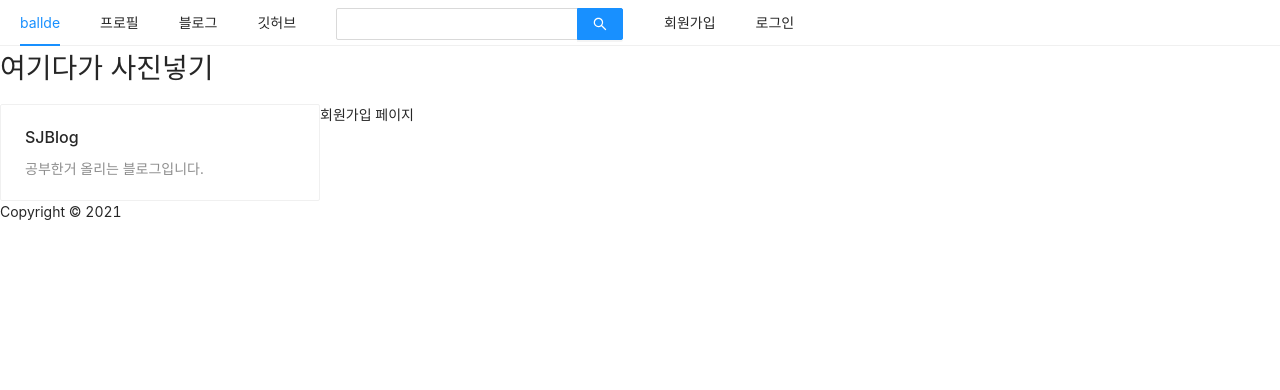
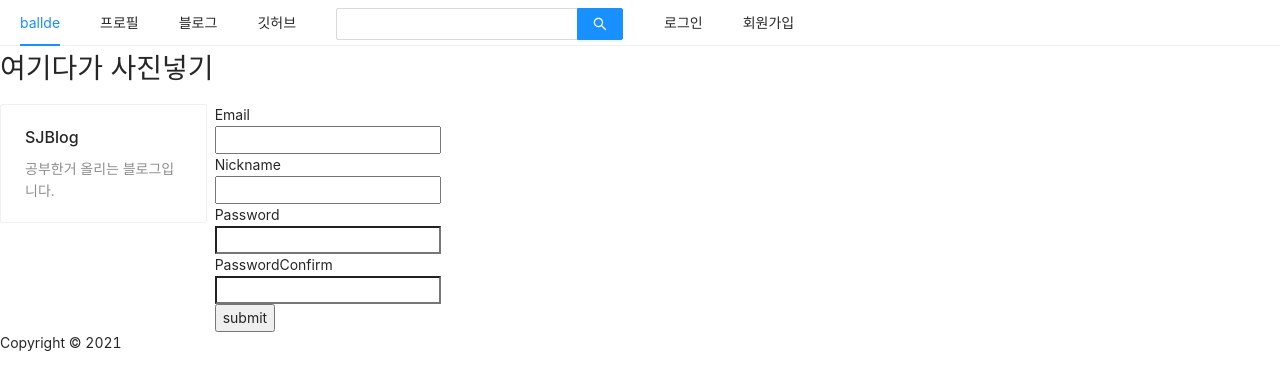
Before and after one commit to YuSunjo/Myblog, a Next.js app in the folder front/: page /signup in a window 1280 px wide. Shown: the top 390 px of the page. Built offline with nearby package versions, Linux system fonts and the light colour scheme.

Commit message:
loginForm, signup Form

```diff
--- a/front/components/AppLayout.js
+++ b/front/components/AppLayout.js
@@ -1,7 +1,7 @@
-import React from 'react';
+import React, { useState } from 'react';
 import PropTypes from 'prop-types';
 import Link from 'next/link';
-import { Menu, Row, Col, Input } from 'antd';
+import { Menu, Row, Col, Input, Button } from 'antd';
 import styled from '@emotion/styled';
 import Produce from './Produce';
 
@@ -9,10 +9,11 @@ const SearchInput = styled(Input.Search)`
     vertical-align: middle;
 `;
 const Pageheader = styled.div`
-    background-img: url('../assets/image/background.jpg');
+
 `;
 
 const AppLayout = ({ children }) => {
+    const [isLoggedIn, setIsLoggedIn] = useState(false);
     const thisYear = () => {
         const year = new Date().getFullYear();
         return year;
@@ -26,31 +27,39 @@ const AppLayout = ({ children }) => {
                     <Link href="/profile"><a>프로필</a></Link>
                 </Menu.Item>
                 <Menu.Item>
-                    <Link href="#"><a>블로그</a></Link>
+                    <Link href="/blog"><a>블로그</a></Link>
                 </Menu.Item>
                 <Menu.Item>
-                    <Link href="#"><a>깃허브</a></Link>
+                    <a href="https://github.com/YuSunjo" target="_blank" rel="noreferrer noopener">깃허브</a>
                 </Menu.Item>
                 <Menu.Item>
                     <SearchInput enterButton />
                 </Menu.Item>
-                <Menu.Item>
-                    <Link href="/signup"><a>회원가입</a></Link>
-                </Menu.Item>
-                <Menu.Item>
-                    <Link href="/login"><a>로그인</a></Link>
-                </Menu.Item>
+                {isLoggedIn ? (
+                    <Menu.Item>
+                        <Button>로그아웃</Button>
+                    </Menu.Item>
+                ) : (
+                    <Menu.Item>
+                        <Link href="/login"><a>로그인</a></Link>
+                    </Menu.Item>
+                )}
+                {isLoggedIn ? null : (
+                    <Menu.Item>
+                        <Link href="/signup"><a>회원가입</a></Link>
+                    </Menu.Item>
+                )}
             </Menu>
             <Pageheader>
                 <Row>
-                    <Col xs={24} md={6}>
+                    <Col>
                         <h1>여기다가 사진넣기</h1>
                     </Col>
                 </Row>
             </Pageheader>
-            <Row>
-                <Col xs={24} md={6}><Produce /></Col>
-                <Col xs={24} md={18}>{children}</Col>
+            <Row gutter={8}>
+                <Col xs={24} md={4}><Produce /></Col>
+                <Col xs={24} md={20}>{children}</Col>
             </Row>
             <Row>
                 <Col>
--- a/front/package.json
+++ b/front/package.json
@@ -14,7 +14,8 @@
     "next": "10.0.4",
     "prop-types": "^15.7.2",
     "react": "17.0.1",
-    "react-dom": "17.0.1"
+    "react-dom": "17.0.1",
+    "react-hook-form": "^6.14.0"
   },
   "devDependencies": {
     "babel-eslint": "^10.1.0",
--- a/front/pages/signup.js
+++ b/front/pages/signup.js
@@ -1,11 +1,70 @@
-import React from 'react';
+import React, { useRef } from 'react';
+import { useForm } from 'react-hook-form';
 import AppLayout from '../components/AppLayout';
 
 const Signup = () => {
+    const { register, watch, handleSubmit, errors } = useForm();
+    console.log(watch('email'));
+
+    const password = useRef();
+    password.current = watch('password');
+
+    const onSubmit = (data) => {
+        console.log('data', data);
+    };
+
     return (
-        <div>
-            <AppLayout>회원가입 페이지</AppLayout>
-        </div>
+        <AppLayout>
+            <form onSubmit={handleSubmit(onSubmit)}>
+                <div>
+                    <label>Email</label><br />
+                    <input
+                        name="email"
+                        type="email"
+                        ref={register({ required: true, pattern: /^\S+@\S+$/i })}
+                    /><br />
+                    {errors.email && <p>this email field is required</p>}
+                </div>
+                <div>
+                    <label>Nickname</label><br />
+                    <input
+                        name="nickname"
+                        ref={register({ required: true, maxLength: 10 })}
+                    />
+                    {errors.nickname && errors.nickname.type === 'required'
+                        && <p>This filed is required</p>}
+                    {errors.nickname && errors.nickname.type === 'maxLenght'
+                        && <p>Your input exceed maximum length</p>}
+                </div>
+                <div>
+                    <label>Password</label><br />
+                    <input
+                        name="password"
+                        type="password"
+                        ref={register({ required: true, minLength: 6 })}
+                    />
+                    {errors.password && errors.password.type === 'required'
+                        && <p>This filed is required</p>}
+                    {errors.password && errors.password.type === 'minLength'
+                        && <p>Password must have at least 6 characters</p>}
+                </div>
+                <div>
+                    <label>PasswordConfirm</label><br />
+                    <input
+                        name="password_confirm"
+                        type="password"
+                        ref={register({
+                            required: true,
+                            validate: (value) => { return value === password.current; } })}
+                    />
+                    {errors.password_confirm && errors.password_confirm.type === 'required'
+                        && <p>This filed is required</p>}
+                    {errors.password_confirm && errors.password_confirm.type === 'validate'
+                        && <p>the passwords do not match </p>}
+                </div>
+                <button type="submit">submit</button>
+            </form>
+        </AppLayout>
     );
 };
 
```
Also changed, not shown: front/pages/blog.js (added, +12 -0 lines), front/pages/login.js (+31 -3 lines), 1 other file (tests, documents, lock files or other folders).
